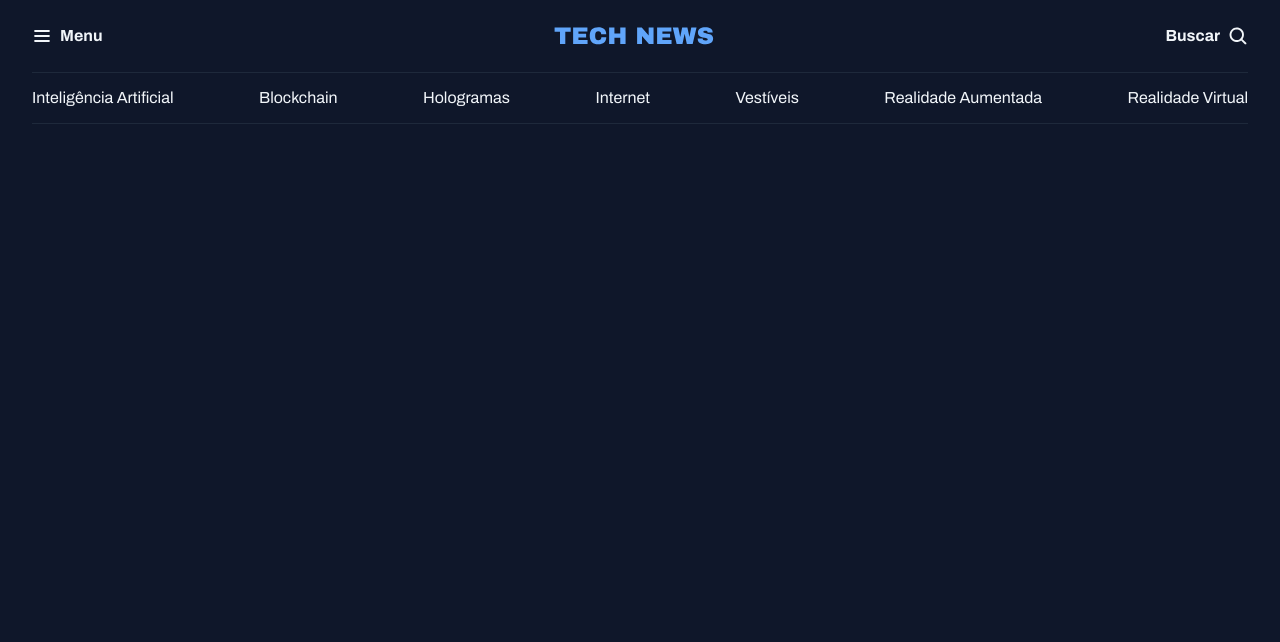
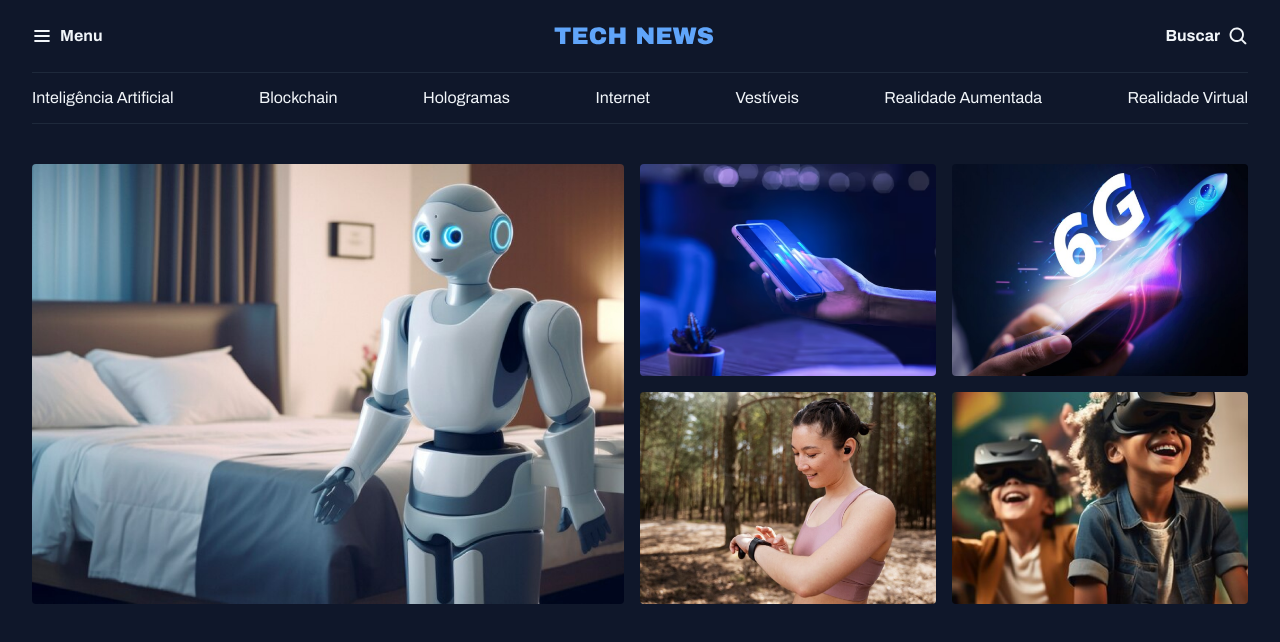
Before and after one commit to leosantosp/portal-noticias, a plain HTML site: page index.html in a window 1280 px wide. Drawn offline with Linux system fonts and the light colour scheme.

Commit message:
estruturando-seção-destaques

```diff
--- a/index.html
+++ b/index.html
@@ -34,5 +34,30 @@
             <a href="#">Realidade Virtual</a>
         </nav>
     </header>
+    <main class="grid container">
+        <section id="featured" class="grid grid-flow-col gap-16">
+            <div>
+                <img src="assets/images/Image 01.png" alt="">
+            </div>
+
+            <div class="grid grid-cols-2 gap-16">
+                <div>
+                    <img src="assets/images/Image 02.png" alt="">
+                </div>
+
+                <div>
+                    <img src="assets/images/Image 03.png" alt="">
+                </div>
+
+                <div>
+                    <img src="assets/images/Image 04.png" alt="">
+                </div>
+
+                <div>
+                    <img src="assets/images/Image 05.png" alt="">
+                </div>
+            </div>
+        </section>
+    </main>
 </body>
 </html>
--- a/styles/global.css
+++ b/styles/global.css
@@ -58,6 +58,10 @@ span {
     font: var(--text-span);
 }
 
+img {
+    max-width: 100%;
+}
+
 
 .container {
     max-width: 1280px;
@@ -65,12 +69,6 @@ span {
     margin-inline: auto;
 }
 
-/* utility-first */
-/* Tenho uma classe que vai fazer apenas uma coisa */
-.grid {
-    display: grid;
+main {
+    margin-top: 40px;
 }
-
-.grid-flow-col {
-    grid-auto-flow: column;
-}
--- a/styles/index.css
+++ b/styles/index.css
@@ -1,2 +1,4 @@
 @import url(global.css);
+@import url(utility.css);
 @import url(header.css);
+@import url(sections.css);
--- /dev/null
+++ b/styles/sections.css
@@ -0,0 +1,8 @@
+#featured {
+
+    img {
+        height: 100%;
+        object-fit: cover;
+        border-radius: 4px;
+    }
+}
--- /dev/null
+++ b/styles/utility.css
@@ -0,0 +1,18 @@
+
+/* utility-first */
+/* Tenho uma classe que vai fazer apenas uma coisa */
+.grid {
+    display: grid;
+}
+
+.grid-flow-col {
+    grid-auto-flow: column;
+}
+
+.grid-cols-2 {
+    grid-template-columns: repeat(2, 1fr);
+}
+
+.gap-16 {
+    gap: 16px;
+}
```
